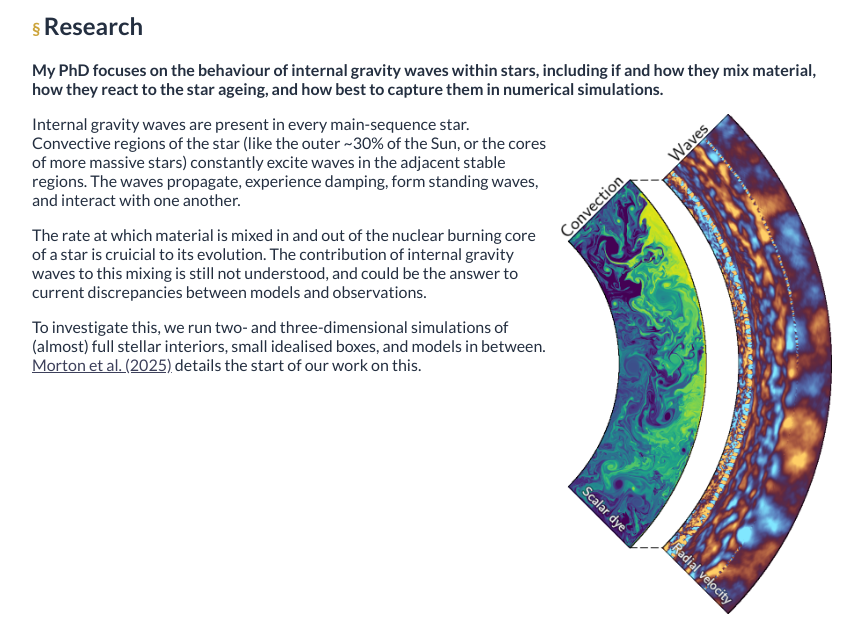
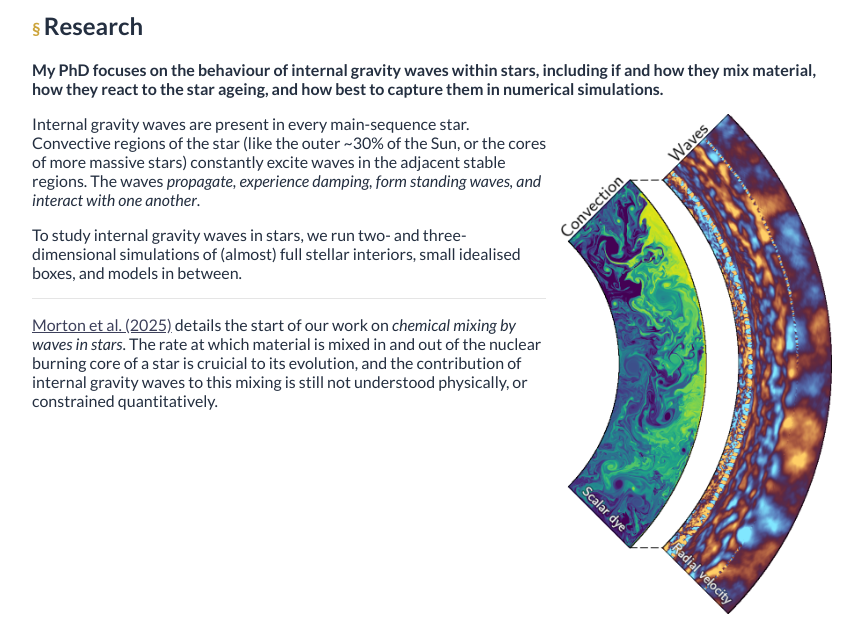
Before and after one commit to JJMorton/personal-website, a Flask app: page / in a window 1280 px wide. Shown: the part 332-950 px from the top of the page, without its empty margins (208-1071 px from the left). Run offline with Flask 3, Linux system fonts and the light colour scheme.

Commit message:
Update homepage text

```diff
--- a/src/website/templates/home/index.html
+++ b/src/website/templates/home/index.html
@@ -44,24 +44,24 @@
 				Internal gravity waves are present in every main-sequence star.
 				Convective regions of the star (like the outer ~30% of the Sun,
 				or the cores of more massive stars) constantly excite waves in
-				the adjacent stable regions. The waves propagate, experience
-				damping, form standing waves, and interact with one another.
+				the adjacent stable regions. The waves <i>propagate, experience
+				damping, form standing waves, and interact with one another</i>.
 			</p>
 			<p>
-				The rate at which material is mixed in and out of the nuclear
-				burning core of a star is cruicial to its evolution. The
-				contribution of internal gravity waves to this mixing is still
-				not understood, and could be the answer to current discrepancies
-				between models and observations.
+				To study internal gravity waves in stars, we run two- and
+				three-dimensional simulations of (almost) full stellar interiors,
+				small idealised boxes, and models in between.
 			</p>
+			<hr/>
 			<p>
-				To investigate this, we run two- and three-dimensional
-				simulations of (almost) full stellar interiors, small idealised
-				boxes, and models in between.
 				<a target="_blank" href="https://doi.org/10.1093/mnras/staf010"
 					>Morton et al. (2025)</a
 				>
-				details the start of our work on this.
+				details the start of our work on <i>chemical mixing by waves in
+				stars</i>. The rate at which material is mixed in and out of the
+				nuclear burning core of a star is cruicial to its evolution, and
+				the contribution of internal gravity waves to this mixing is
+				still not understood physically, or constrained quantitatively.
 			</p>
 		</div>
 	</section>
```
